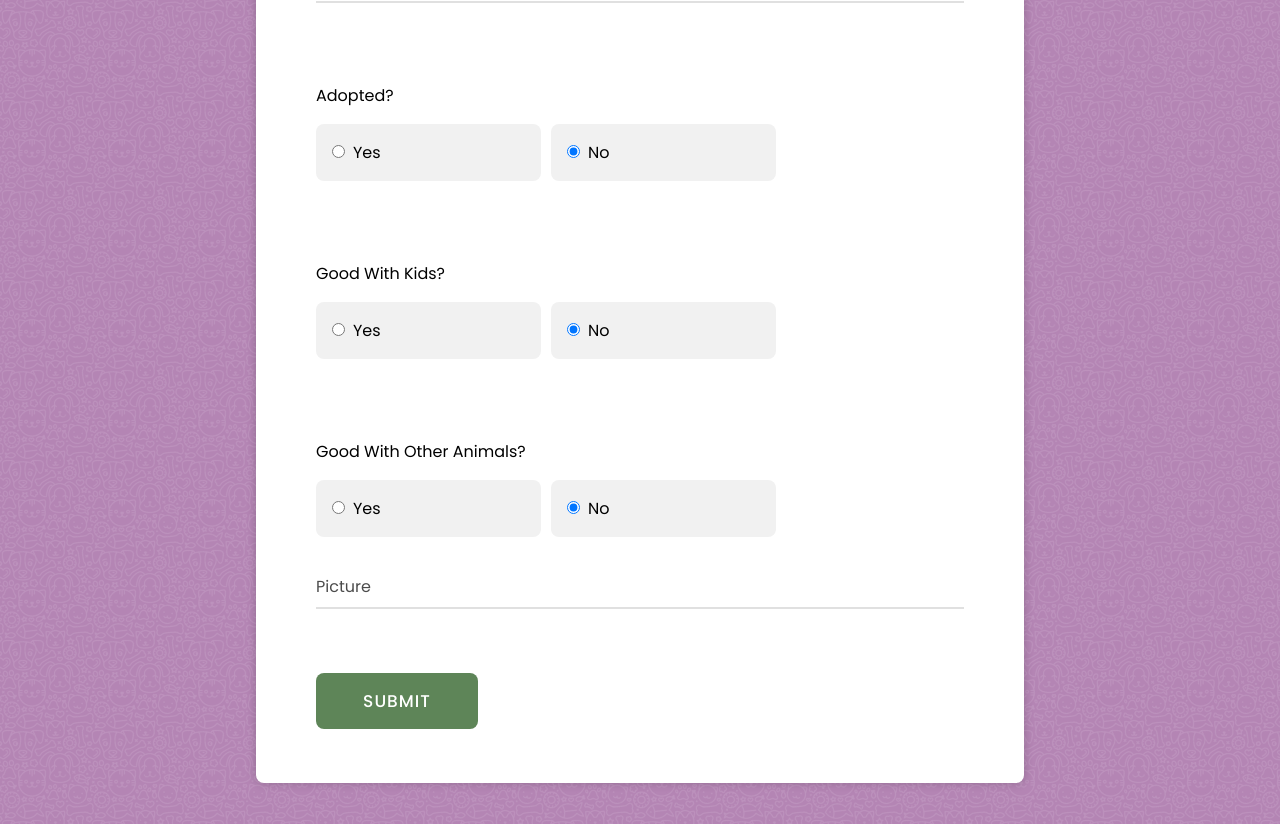
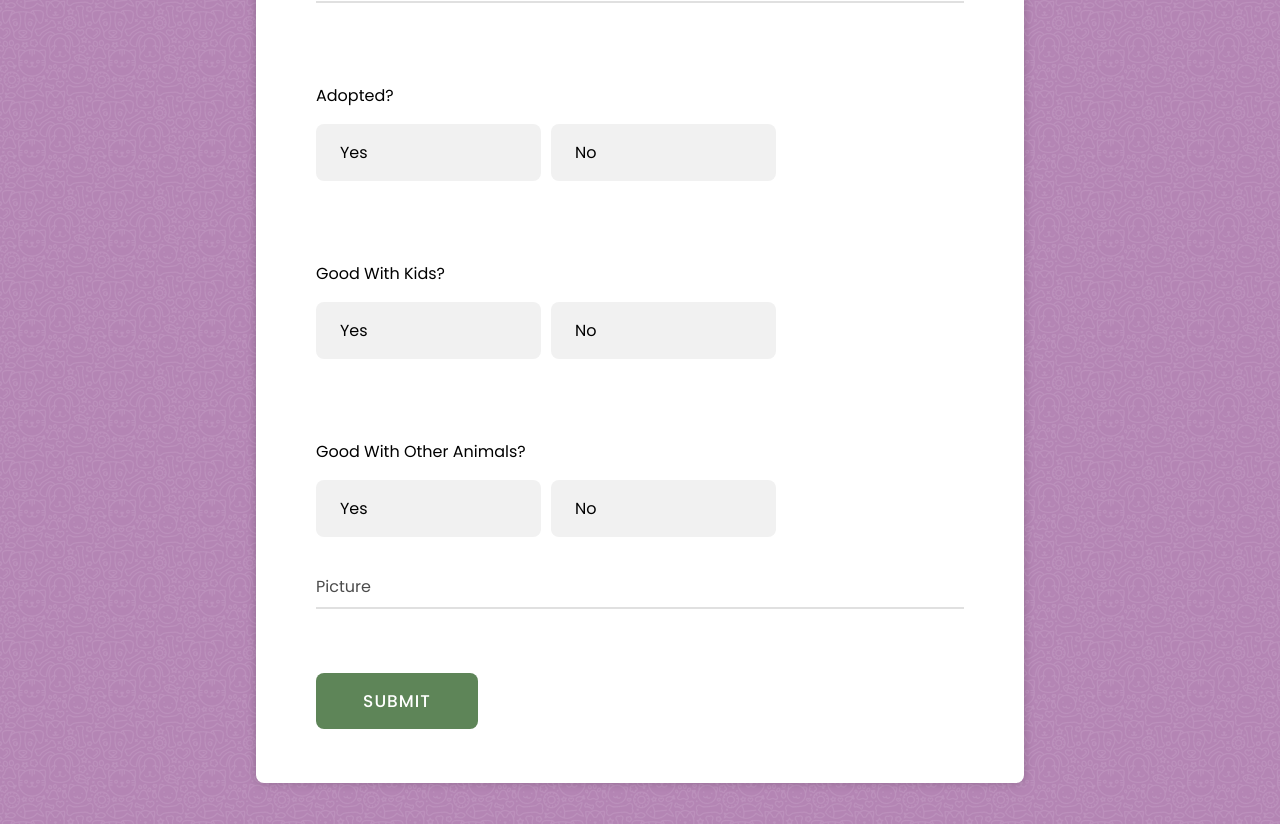
Before and after one commit to jaysmith413/animal-shelter, a Vue app in the folder vue/: page /pets/1 in a window 1280 px wide. Shown: the part 740-1564 px from the top of the page. Built offline with nearby package versions, Linux system fonts and the light colour scheme; no server answers; sample sign-in values are in the browser's storage.

Commit message:
styling rizz

```diff
--- a/vue/src/App.vue
+++ b/vue/src/App.vue
@@ -13,12 +13,11 @@ import router from './router';
       <div class="menu">
         <router-link v-bind:to="{ name: 'home' }" class="button">Home</router-link>
         <router-link v-bind:to="{ name: 'apply'}" v-if="$store.state.token === ''" class="button">Be a Volunteer</router-link>
-        <router-link v-bind:to="{ name: 'adopted' }" v-if="$store.state.token === ''" class="button">Adopted</router-link>
+        <router-link v-bind:to="{ name: 'adopted' }" class="button">Adopted</router-link>
         <router-link v-bind:to="{ name: 'directory' }" v-if="$store.state.token != ''" class="button">Volunteer Directory</router-link>
         <router-link v-bind:to="{ name: 'login' }" v-if="$store.state.token === ''" class="button">Login</router-link>
         <router-link v-bind:to="{ name: 'applications' }" v-if="$store.state.user.username === 'admin'" class="button">View Applications</router-link>
         <router-link v-bind:to="{ name: 'addPet' }" v-if="$store.state.token != ''" class="button">Add Pet</router-link>
-        <!-- <router-link v-bind:to="{ name: 'updatePet' }" v-if="$store.state.token != ''" class="button">Update Pet</router-link> -->
         <router-link v-bind:to="{ name: 'logout' }" v-if="$store.state.token != ''" class="button">Logout</router-link>
       </div>
     </div>
@@ -102,7 +101,7 @@ input[type=checkbox] {
 }
 
 /* APPLYING MEDIA QUERIES */
-@media (max-width: 992px) {
+@media (max-width: 1250px) {
 
   #logo {
     width: 150px;
@@ -116,7 +115,7 @@ input[type=checkbox] {
     left: 0;
     text-align: center;
     padding: 16px 0 4px 0;
-    margin-top: 280px;
+    margin-top: 40%;
   }
 
   .button {
--- a/vue/src/components/UpdatePet.vue
+++ b/vue/src/components/UpdatePet.vue
@@ -16,7 +16,6 @@
             <label for="" style="opacity: 70%">Name</label>
           </div>
         </div>
-
         <!-- Animal Type -->
         <div class="form-row">
           <div class="input-data">
@@ -25,7 +24,6 @@
             <label for="" style="opacity: 70%">Animal Type</label>
           </div>
         </div>
-
         <!-- Age -->
         <div class="form-row">
           <div class="input-data">
@@ -34,7 +32,6 @@
             <label for="" style="opacity: 70%">Age</label>
           </div>
         </div>
-
         <!-- Gender -->
         <div class="form-row">
           <div class="input-data">
@@ -43,7 +40,6 @@
             <label for="" style="opacity: 70%">Gender</label>
           </div>
         </div>
-
         <!-- Special Needs -->
         <div class="form-row">
           <div class="input-data">
@@ -52,7 +48,6 @@
             <label for="" style="opacity: 70%">Special Needs</label>
           </div>
         </div>
-
         <!-- Personality Traits -->
         <div class="form-row">
           <div class="input-data">
@@ -67,48 +62,58 @@
           <div class="field">
             <label for="adopted" class="subtitle">Adopted?</label>
             <ul class="checkboxes">
-              <li class="checkbox" v-bind:class="{ 'selected-checkbox': updatePet.adopted }" v-on:click="updatePet.adopted = !updatePet.adopted">
-                <input class="checkbox-input" id="adopted-true" name="adopted" type="radio" value="true" v-model="updatePet.adopted" />
-                <label class="checkbox-label" for="adopted-true">Yes</label>
+              <li class="checkbox" :class="{ 'selected-checkbox': updatePet.adopted === 'true' }" @click="toggleAdopted('true')">
+                <input class="checkbox-input" id="true-adopted" name="adopted" type="radio" value="true" v-model="updatePet.adopted">
+                <label class="checkbox-label" for="true">
+                  <span @click="toggleAdopted('true')">Yes</span>
+                </label>
               </li>
-              <li class="checkbox" v-bind:class="{ 'selected-checkbox': updatePet.adopted }" v-on:click="updatePet.adopted = !updatePet.adopted">
-                <input class="checkbox-input" id="adopted-false" name="adopted" type="radio" value="false" v-model="updatePet.adopted" />
-                <label class="checkbox-label" for="adopted-false">No</label>
+              <li class="checkbox" :class="{ 'selected-checkbox': updatePet.adopted === 'false'}" @click="toggleAdopted('false')">
+                <input class="checkbox-input" id="false-adopted" name="adopted" type="radio" value="false" v-model="updatePet.adopted">
+                <label class="checkbox-label" for="false">
+                  <span @click="toggleAdopted('false')">No</span>
+                </label>
               </li>
             </ul>
           </div>
         </div>
-
         <!-- Good With Kids -->
         <div class="form-row" style="padding-top: 48px">
           <div class="field">
             <label for="goodWithKids" class="subtitle">Good With Kids?</label>
             <ul class="checkboxes">
-              <li class="checkbox" v-bind:class="{ 'selected-checkbox': updatePet.goodWithKids }" v-on:click="updatePet.goodWithKids = !updatePet.goodWithKids">
-                <input class="checkbox-input" id="goodWithKids-true" name="goodWithKids" type="radio" value="true" v-model="updatePet.goodWithKids" />
-                <label class="checkbox-label" for="goodWithKids-true">Yes</label>
+              <li class="checkbox" :class="{ 'selected-checkbox': updatePet.goodWithKids === 'true' }" @click="toggleGoodWithKids('true')">
+                <input class="checkbox-input" id="true-goodWithKids" name="goodWithKids" type="radio" value="true" v-model="updatePet.goodWithKids">
+                <label class="checkbox-label" for="true">
+                  <span @click="toggleGoodWithKids('true')">Yes</span>
+                </label>
               </li>
-              <li class="checkbox" v-bind:class="{ 'selected-checkbox': updatePet.goodWithKids }" v-on:click="updatePet.goodWithKids = !updatePet.goodWithKids">
-                <input class="checkbox-input" id="goodWithKids-false" name="goodWithKids" type="radio" value="false" v-model="updatePet.goodWithKids" />
-                <label class="checkbox-label" for="goodWithKids-false">No</label>
+              <li class="checkbox" :class="{ 'selected-checkbox': updatePet.goodWithKids === 'false' }" @click="toggleGoodWithKids('false')">
+                <input class="checkbox-input" id="false-goodWithKids" name="goodWithKids" type="radio" value="false" v-model="updatePet.goodWithKids">
+                  <label class="checkbox-label" for="false">
+                <span @click="toggleGoodWithKids('false')">No</span>
+                </label>
               </li>
             </ul>
           </div>
         </div>
-
         <!-- Good With Other Animals -->
         <div class="form-row" style="padding-top: 48px">
           <div class="field">
             <label for="goodWithOtherAnimals" class="subtitle"
               >Good With Other Animals?</label>
             <ul class="checkboxes">
-              <li class="checkbox" v-bind:class="{ 'selected-checkbox': updatePet.goodWithOtherAnimals }" v-on:click="updatePet.goodWithOtherAnimals = !updatePet.goodWithOtherAnimals">
-                <input class="checkbox-input" id="goodWithOtherAnimals-true" name="goodWithOtherAnimals" type="radio" value="true" v-model="updatePet.goodWithOtherAnimals" />
-                <label class="checkbox-label" for="goodWithOtherAnimals-true">Yes</label>
+              <li class="checkbox" :class="{ 'selected-checkbox': updatePet.goodWithOtherAnimals === 'true' }" @click="toggleGoodWithOtherAnimals('true')">
+                <input class="checkbox-input" id="true-goodWithOtherAnimals" name="goodWithOtherAnimals" type="radio" value="true" v-model="updatePet.goodWithOtherAnimals">
+                <label class="checkbox-label" for="true">
+                  <span @click="toggleGoodWithOtherAnimals('true')">Yes</span>
+                </label>
               </li>
-              <li class="checkbox" v-bind:class="{ 'selected-checkbox': updatePet.goodWithOtherAnimals }" v-on:click="updatePet.goodWithOtherAnimals = !updatePet.goodWithOtherAnimals">
-                <input class="checkbox-input" id="goodWithOtherAnimals-false" name="goodWithOtherAnimals" type="radio" value="false" v-model="updatePet.goodWithOtherAnimals" />
-                <label class="checkbox-label" for="goodWithOtherAnimals-false">No</label>
+              <li class="checkbox" :class="{ 'selected-checkbox': updatePet.goodWithOtherAnimals === 'false' }" @click="toggleGoodWithOtherAnimals('false')">
+                <input class="checkbox-input" id="false-goodWithOtherAnimals" name="goodWithOtherAnimals" type="radio" value="false" v-model="updatePet.goodWithOtherAnimals">
+                <label class="checkbox-label" for="false">
+                  <span @click="toggleGoodWithOtherAnimals('false')">No</span>
+                </label>
               </li>
             </ul>
           </div>
@@ -194,7 +199,6 @@ export default {
     },
   },
   methods: {
-
 // Works as a String
     submitForm() {
     console.log(this.pet);
@@ -205,6 +209,15 @@ export default {
               }
            })
         },
+       toggleAdopted(value) {
+      this.updatePet.adopted = value;
+    },
+    toggleGoodWithKids(value) {
+    this.updatePet.goodWithKids = value;
+    },
+    toggleGoodWithOtherAnimals(value) {
+    this.updatePet.goodWithOtherAnimals = value;
+    },
   }
 }
 // Testing as an Upload:
@@ -320,11 +333,18 @@ form {
 }
 
 .checkbox:hover {
-  background-color: #ceded0;
+  background-color: #CEDED0;
 }
 
 .selected-checkbox {
-  background-color: #ceded0;
+  background-color: #775576;
+  color: #FFFFFF;
+  cursor: pointer;
+}
+
+.checkbox-label:hover, .checkbox:hover {
+  background-color: #775576;
+  color: #FFFFFF;
 }
 
 .checkbox-label {
@@ -337,8 +357,8 @@ form {
   margin-bottom: 0;
 }
 
-input[type="checkbox"] {
-  display: none;
+input[type="radio"]  {
+   display: none;
 }
 
 form .form-row .input-data {
--- a/vue/src/router/index.js
+++ b/vue/src/router/index.js
@@ -3,7 +3,6 @@ import Router from 'vue-router'
 import Home from '../views/Home.vue'
 import Login from '../views/Login.vue'
 import Logout from '../views/Logout.vue'
-import Register from '../views/Register.vue'
 import store from '../store/index'
 import Application from '../views/Application.vue'
 import FirstLoginView from '../views/FirstLoginView.vue'
@@ -48,14 +47,6 @@ const router = new Router({
       path: "/logout",
       name: "logout",
       component: Logout,
-      meta: {
-        requiresAuth: false
-      }
-    },
-    {
-      path: "/register",
-      name: "register",
-      component: Register,
       meta: {
         requiresAuth: false
       }
--- a/vue/src/views/Home.vue
+++ b/vue/src/views/Home.vue
@@ -19,9 +19,7 @@
         <td>Personality Traits: {{pet.personalityTraits}}</td>
         <td>Good with Kids: {{pet.goodWithKids}}</td>
         <td>Good with Other Animals: {{pet.goodWithOtherAnimals}}</td>
-        <button>
-          <router-link v-bind:to="{ name: 'updatePet', params: {id: pet.id} }" v-if="$store.state.token != ''" class="button" v-bind:pet="pet" style="text-decoration: none; color: #FFFFFF; font-weight: bold; font-size: 1rem;">Update Pet</router-link>
-        </button>
+        <router-link v-bind:to="{ name: 'updatePet', params: {id: pet.id} }" v-if="$store.state.token != ''" class="button" v-bind:pet="pet"><button>Update Pet</button></router-link>
         </div>
       </tr>
     </table>
@@ -101,6 +99,11 @@ button {
   margin-top: 24px;
   border-radius: 8px;
   border: none;
+  text-decoration: none;
+  color: #FFFFFF;
+  font-weight: bold;
+  font-size: 1rem;
+  width: 100%;
 }
 
 button:hover {
@@ -141,6 +144,7 @@ img {
   word-wrap: break-word;
   height: auto;
   align-items: stretch;
+  justify-content: space-between;
 }
 
 td{
--- a/vue/src/views/Login.vue
+++ b/vue/src/views/Login.vue
@@ -29,7 +29,6 @@
           <div class="form-row">
             <div class="input-data">
               <button type="submit">SIGN IN</button>
-              <p><router-link :to="{ name: 'register' }" style="color: #5E8558;">Need an account? Sign Up!</router-link></p>
             </div>
           </div>
         </form>
```
Also changed, not shown: vue/src/views/Register.vue (deleted, +0 -83 lines).
